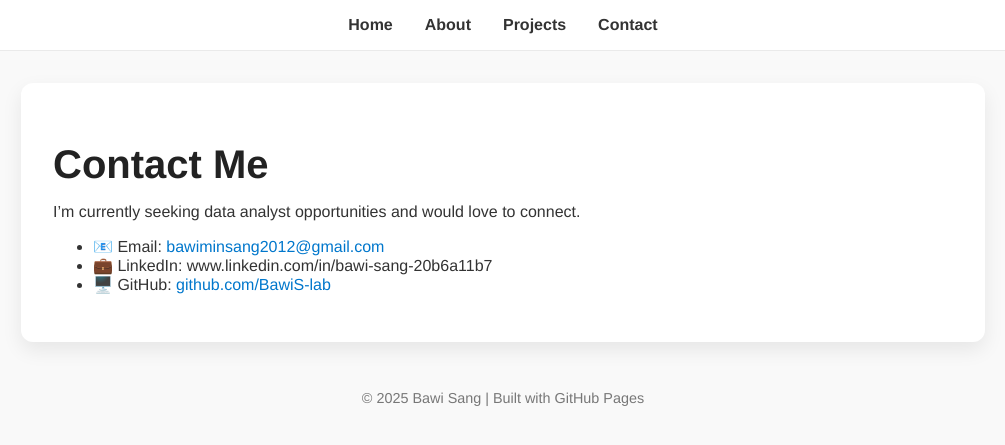
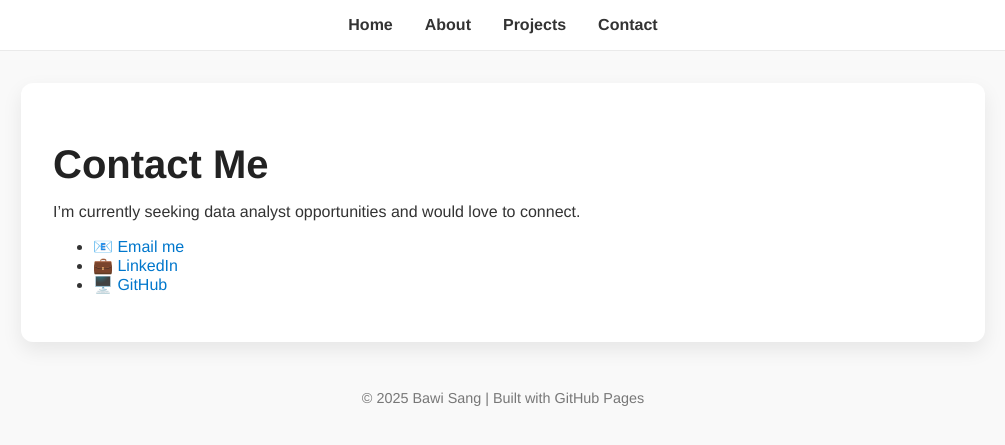
Before and after one commit to BawiS-lab/BawiSang.github.io, a Jekyll site: the page built from contact.md, in a window 1280 px wide. Shown: the top 445 px of the page, without its empty margins (137-1142 px from the left). Built offline with Jekyll 4.4.1, drawn with Linux system fonts in a browser that asks for light colours.

Commit message:
Update contact.md

```diff
--- a/contact.md
+++ b/contact.md
@@ -8,6 +8,8 @@ permalink: /contact/
 
 I'm currently seeking data analyst opportunities and would love to connect.
 
-- 📧 Email: [bawiminsang2012@gmail.com](mailto:bawiminsang2012@gmail.com)
-- 💼 LinkedIn: www.linkedin.com/in/bawi-sang-20b6a11b7
-- 🖥️ GitHub: [github.com/BawiS-lab](https://github.com/BawiS-lab)
+- 📧 [Email me](mailto:bawiminsang2012@gmail.com)
+- 💼 [LinkedIn](https://www.linkedin.com/in/bawi-sang-20b6a11b7)
+- 🖥️ [GitHub](https://github.com/BawiS-lab)
+
+<!-- Add an optional Contact Form link later if needed -->
```
